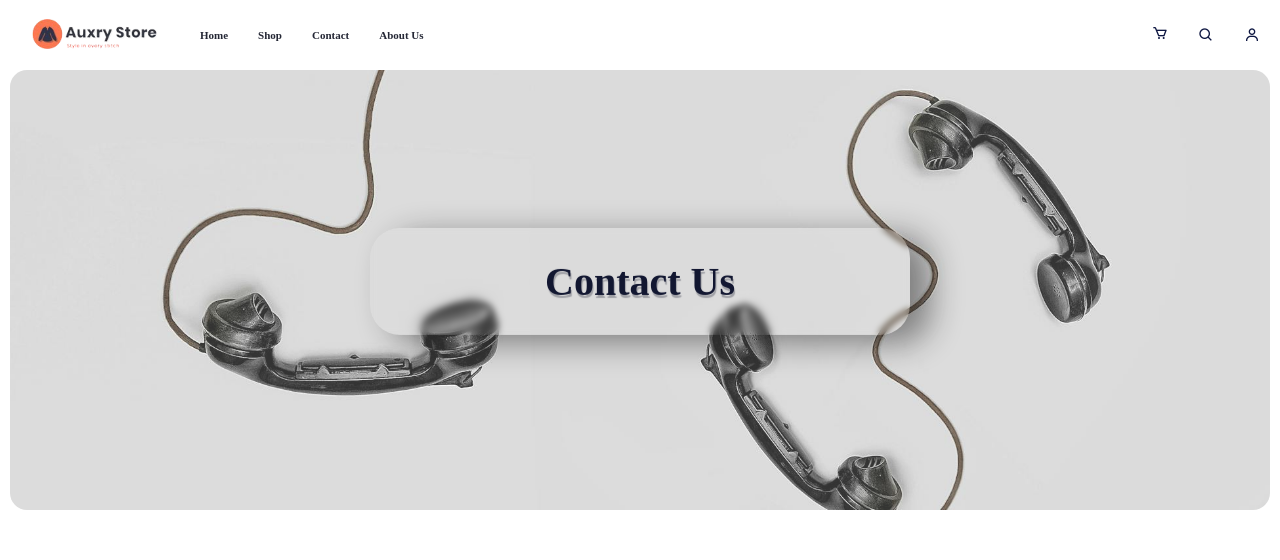
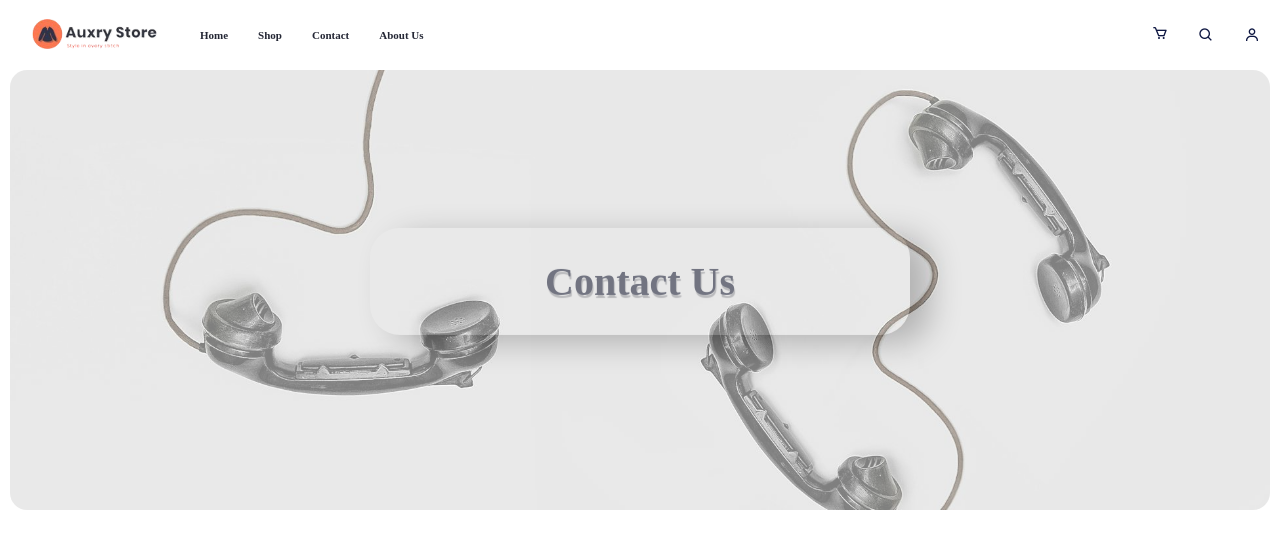
Before and after one commit to Dove-Stack/Auxry-Store, a React (Vite) app in the folder frontend/: page /contact in a window 1280 px wide. Shown: the top 560 px of the page. Built offline with nearby package versions, Linux system fonts and the light colour scheme; no server answers.

Commit message:
CHANGED CODE

```diff
--- a/frontend/src/pages/Contact/Contact.css
+++ b/frontend/src/pages/Contact/Contact.css
@@ -19,7 +19,7 @@ main {
 .contact-banner {
   background-image: url(../../assets/contact-img.jpg);
   height: 55vh;
-  filter: opacity(0.8);
+  opacity: .5;
   background-position: center;
   background-size: cover;
   background-repeat: no-repeat;
@@ -38,7 +38,7 @@ main {
   top: 30%;
   left: 50%;
   transform: translate(-50%, -30%);
-  z-index: 2;
+  /* z-index: 2; */
   /* background-color: rgb(0, 0, 0);
   background-color: rgba(15, 15, 15, 0.509); */
 
@@ -124,6 +124,9 @@ main {
   /* box-shadow: 0 50px 50px rgba(0, 0, 0, 0.25); */
   /* box-shadow: 0 2px 12px rgba(0, 0, 0, 0.1); */
   border-radius: 12px;
+}
+.recaptcha-container {
+  margin: 20px 0;
 }
 
 .col-img {
```
